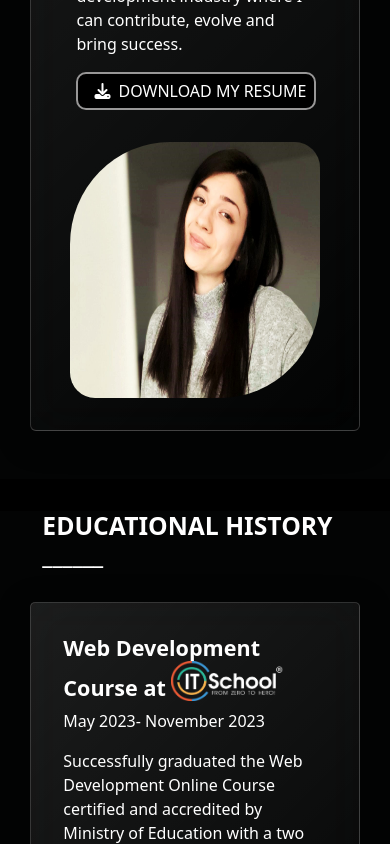
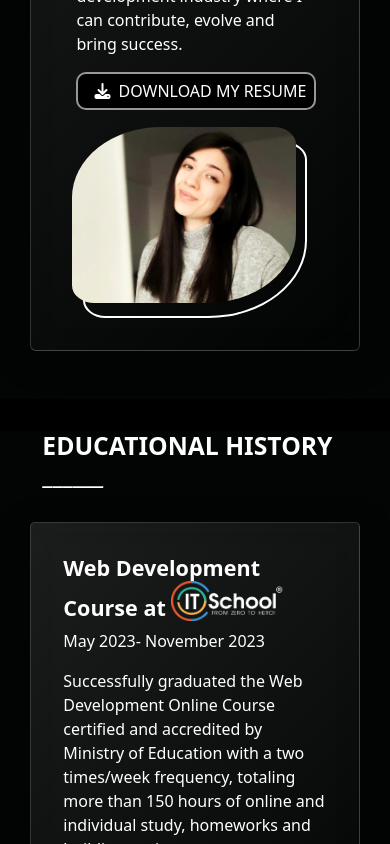
Before and after one commit to ecaterinamh/resume, a React (Create React App) app: page / in a window 390 px wide. Shown: the part 1080-1924 px from the top of the page. Built offline with nearby package versions, Linux system fonts and the light colour scheme.

Commit message:
'second commit'

```diff
--- a/src/components/ProjectCard.jsx
+++ b/src/components/ProjectCard.jsx
@@ -6,7 +6,6 @@ export default function ProjectCard({title, description, image, liveUrl, codeUrl
   return (
     <Col size={12} sm={6} md={3} className="project-card">
       <div className='project-content'>
-
         <img className='project-image' src={image} alt='pictureproject'/>
         <div className='project-body'>
           <h4>{title}</h4>
--- a/src/components/css/ProjectCard.css
+++ b/src/components/css/ProjectCard.css
@@ -6,7 +6,7 @@
     border-radius: 5px;
     padding: 1rem;
     text-align: left;
-    margin-bottom: 1.5rem;
+    margin: 1.5rem 0;
     transition: all 0.2s ease-in-out;
 }
 
@@ -23,6 +23,8 @@
 }
 
 .project-image {
+    width: 100%;
+    height: auto;
     border-radius: unset;
     object-fit: cover;
     height: 12rem;
--- a/src/sections/About.jsx
+++ b/src/sections/About.jsx
@@ -22,7 +22,8 @@ Looking forward for an opportunity to work in web development industry where I c
                                     <div className='button-resume'><a href="../resources/Resume-Mihai Ecaterina-4.pdf" target="_blank" download="" ><i className="fas fa-download px-2"></i>DOWNLOAD MY RESUME</a></div>
                                 </div>
                                 <div className='picture'>
-                                    <img src={whiteandblack} alt='profilepicture'/>
+
+                                    <div className='contour-picture'><img className='profile-picture' src={whiteandblack} alt='profilepicture'/></div>
                                 </div>
                         </Col>
                     </Row>
--- a/src/sections/Contact.jsx
+++ b/src/sections/Contact.jsx
@@ -20,15 +20,16 @@ export default function Contact(){
                                     <h5 style={{textAlign: 'left'}}>I would like to connect with you on LinkedIn or GitHub. I'm interested in any new opportunity to work in the web development industry.
 Whether you have a question or just want to say hi, I'll try my best to get back to you! </h5>
                                     <p>Best regards, </p>
-                                    <p>Ecaterina </p>
+                                    <p className='mb-3'>Ecaterina </p>
+                                    <div className='cover-picture'></div>
 
                                 </div>
                                 <div className='form-contact'>
                                     <form action='https://getform.io/f/34becda1-3ed4-4bdd-9aa8-244a981dd8c7' method='post'>
                                         <h5 className='mb-3'>I really appreciate if you would like to send me a feedback.</h5>
                                         <h5 className='mb-3'>Thank you!</h5>
-                                        <input type="text" id='name' name='name' placeholder='i.e.: name' maxlength='30' required/>
-                                        <input type="text" id='number' name='number' placeholder='i.e.: +0754673231' maxlength='15' required/>
+                                        <input type="text" id='name' name='name' placeholder='i.e.: name' maxlength='30' pattern="[A-Za-z]" required/>
+                                        <input type="text" id='number' name='number' placeholder='i.e.: +0754673231' maxlength='20' pattern="[0-9]" required />
                                         <input type="email" id='email' name='email' placeholder='i.e.: helloworld@gmail.com' required/>
                                         <textarea placeholder='message' rows='3' cols='41'></textarea>
                                         <div class="btn-container"><button id='button-form' type="submit" value='submit'>Submit</button></div>
--- a/src/sections/css/About.css
+++ b/src/sections/css/About.css
@@ -49,7 +49,7 @@
 }
 
 .content-card {
-    width: 60%;
+    width: 58%;
 }
 
 h2, h4 {
@@ -61,16 +61,37 @@ h2, h4 {
 }
 
 .picture {
-   width: 35%;
+   width: 40%;
+   display: flex;
+   flex-direction: row;
+   justify-content: center;
+   align-items: center;
 }
 
-img {
-    width: 100%;
-    height: 16rem;
+.profile-picture {
+    width: 18rem;
+    height: 15rem;
     border-top-left-radius: 40%;
     border-bottom-right-radius: 40%;
     border-top-right-radius: 10%;
     border-bottom-left-radius: 10%;
+    position: relative;
+    left: -0.8rem;
+}
+
+.contour-picture{
+    width: 18.2rem;
+    height: 15.5rem;
+    border-top-left-radius: 40%;
+    border-bottom-right-radius: 44%;
+    border-top-right-radius: 10%;
+    border-bottom-left-radius: 10%;
+    border: 2px solid white;
+    display: flex;
+    flex-direction: row;
+    align-items: flex-end;
+    justify-content: flex-start;
+    padding-bottom: 0.8rem;
 }
 
 .button-resume {
@@ -125,6 +146,16 @@ img {
         width: 60%;
         height: auto;
     }
+
+    .profile-picture {
+        width: 18rem;
+        height: 14rem;
+    }
+
+    .contour-picture{
+        width: 18rem;
+        height: 14rem;
+    }
 }
 
 @media only screen and (max-width: 840px) {
@@ -134,17 +165,34 @@ img {
     }
 
     .picture{
-        width: 75%;
+        width: 80%;
     }
 
-    .img {
-        height: 16rem;
+    .profile-picture {
+        width: 18rem;
+        height: 14rem;
+    }
+
+    .contour-picture{
+        width: 18rem;
+        height: 14rem;
     }
 }
 
-@media only screen and (max-width: 550px) {
+@media only screen and (max-width: 480px) {
     .picture{
         width: 95%;
     }
 
+    .profile-picture {
+        width: 14rem;
+        height: 11rem;
+    }
+
+    .contour-picture{
+        width: 14rem;
+        height: 11rem;
+    }
+
+
 }
--- a/src/sections/css/Contact.css
+++ b/src/sections/css/Contact.css
@@ -107,6 +107,17 @@ input, textarea {
 }
 
 
+.cover-picture{
+    width: 100%;
+    height: 9rem;
+    background-image: url('../../resources/photos/kevin-canlas-QYHehJ9Iovs-unsplash.jpg');
+    background-repeat: no-repeat;
+    background-size: cover;
+    background-position: center;
+    border-radius: 5px;
+}
+
+
 
 
 
```
